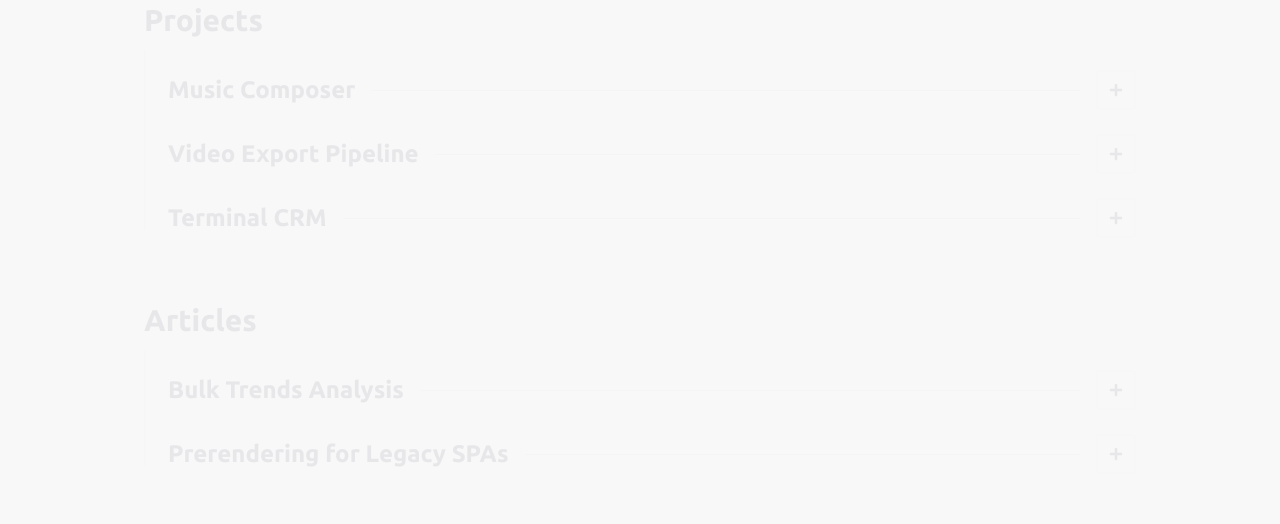
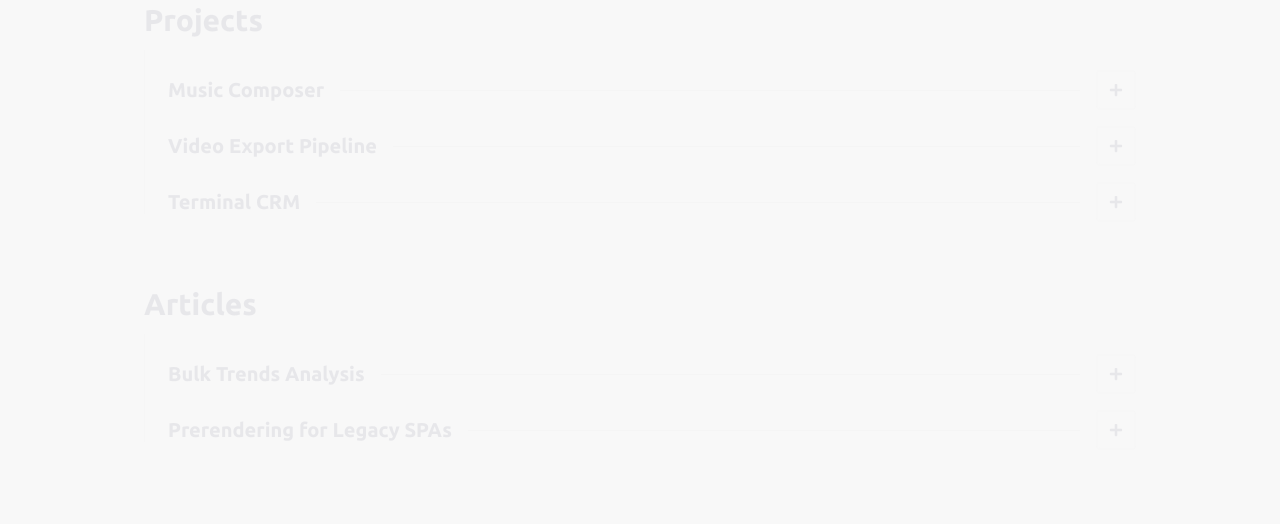
Before and after one commit to rotisserie-christian/portfolio, a React (Vite) app: page / in a window 1280 px wide. Shown: the part 258-782 px from the top of the page. Built offline with nearby package versions, Linux system fonts and the light colour scheme; no server answers.

Commit message:
cleaned up spacing in portfolio section

```diff
--- a/src/components/articles/Articles.jsx
+++ b/src/components/articles/Articles.jsx
@@ -13,7 +13,7 @@ export default function Articles() {
                         className="absolute left-0 top-[-20px] bottom-2 w-px bg-neutral-content/10"
                         aria-hidden="true"
                     />
-                    <div className="flex flex-col items-stretch gap-6 pl-6">
+                    <div className="flex flex-col items-stretch gap-4 pl-6">
                         <ExpandableRow title="Bulk Trends Analysis">
                             <p className={paragraphClass}>
                                 A good way to uncover trending niches is to test sets of keywords
--- a/src/components/projects/Projects.jsx
+++ b/src/components/projects/Projects.jsx
@@ -75,7 +75,7 @@ export default function Projects() {
                         className="absolute left-0 top-[-20px] bottom-2 w-px bg-neutral-content/10"
                         aria-hidden="true"
                     />
-                    <div className="flex flex-col items-stretch gap-6 pl-6">
+                    <div className="flex flex-col items-stretch gap-4 pl-6">
                         <ExpandableRow title="Music Composer">
                             <p className={paragraphClass}>
                                 My biggest project is a website for creating reactive visuals from music.
--- a/src/components/ui/ExpandableRow.jsx
+++ b/src/components/ui/ExpandableRow.jsx
@@ -42,7 +42,7 @@ export function ExpandableRow({ title, children }) {
                 aria-label={buttonLabel}
                 onClick={() => setIsOpen((open) => !open)}
             >
-                <h3 className="text-xl lg:text-2xl text-neutral-content/85 ubuntu-semibold text-left min-w-0">
+                <h3 className="text-lg lg:text-xl text-neutral-content/85 ubuntu-semibold text-left min-w-0">
                     {title}
                 </h3>
                 <div className="flex-1 h-px bg-neutral-content/20 min-w-4" aria-hidden="true" />
```
